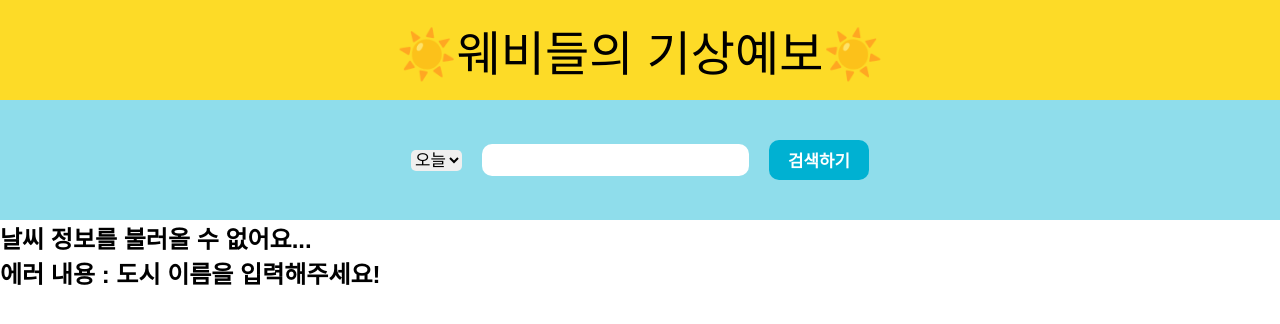
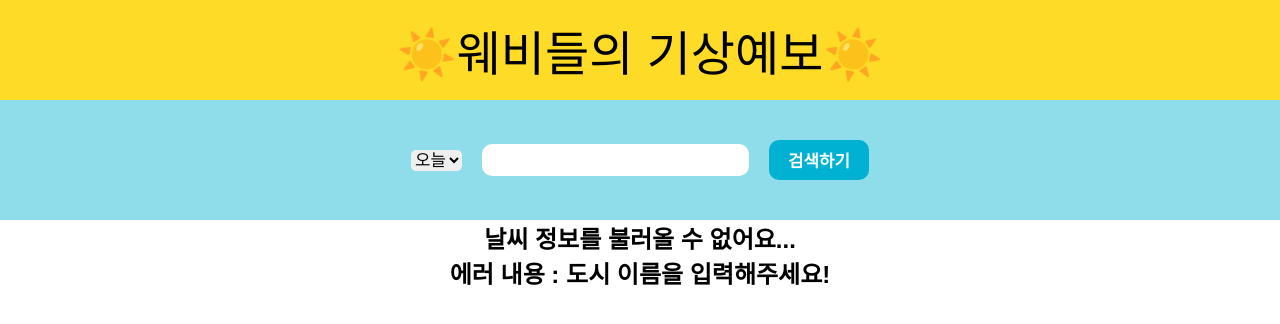
Before and after one commit to GO-SOPT-WEB/HyeongGeunOh, a React (Vite) app in the folder week4/Assginment1/: page /1 in a window 1280 px wide. Shown: the top 324 px of the page. Built offline with nearby package versions, Linux system fonts and the light colour scheme; a web font is replaced by a local one.

Commit message:
style: 에러 메세지 중앙정렬

```diff
--- a/week4/Assginment1/src/components/atom/Error404.tsx
+++ b/week4/Assginment1/src/components/atom/Error404.tsx
@@ -1,9 +1,11 @@
+import { St } from "../template/InfoCardSection";
+
 const Error404 = ({ error }: { error: string }) => {
     return (
-        <>
+        <St.InfoCardSectionWrapper>
                 <h1>날씨 정보를 불러올 수 없어요...</h1>
                 <strong>에러 내용 : {error}</strong>
-        </>
+        </St.InfoCardSectionWrapper>
     )
 }
 
```
